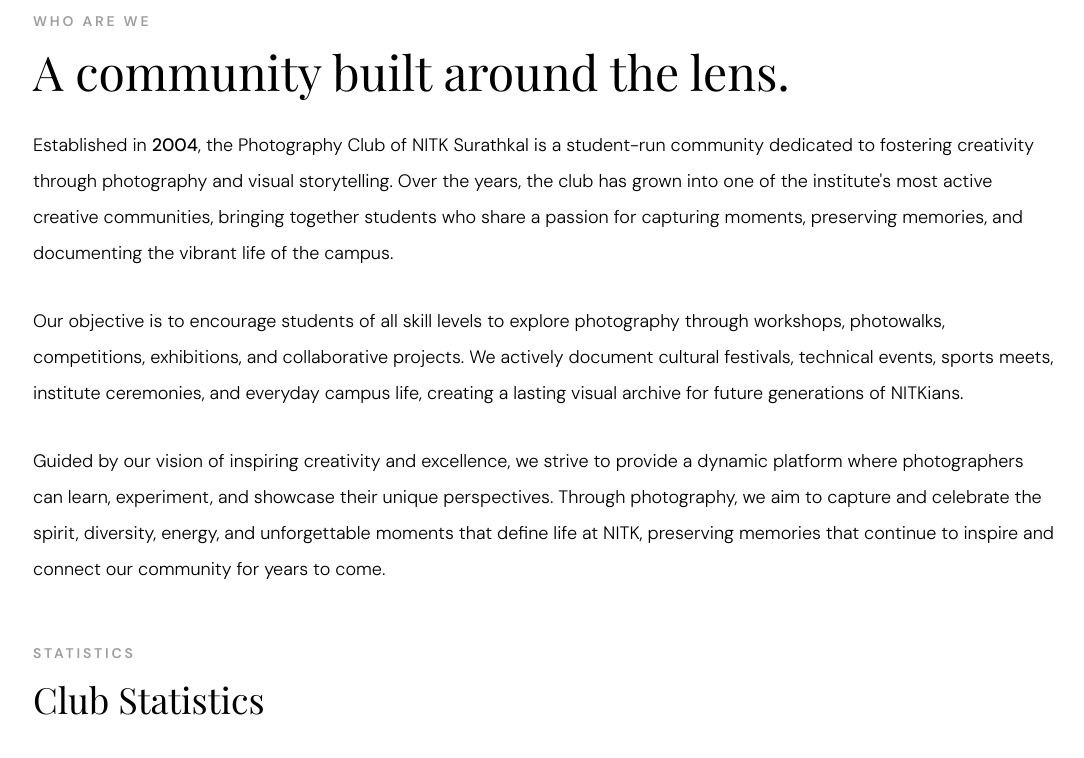
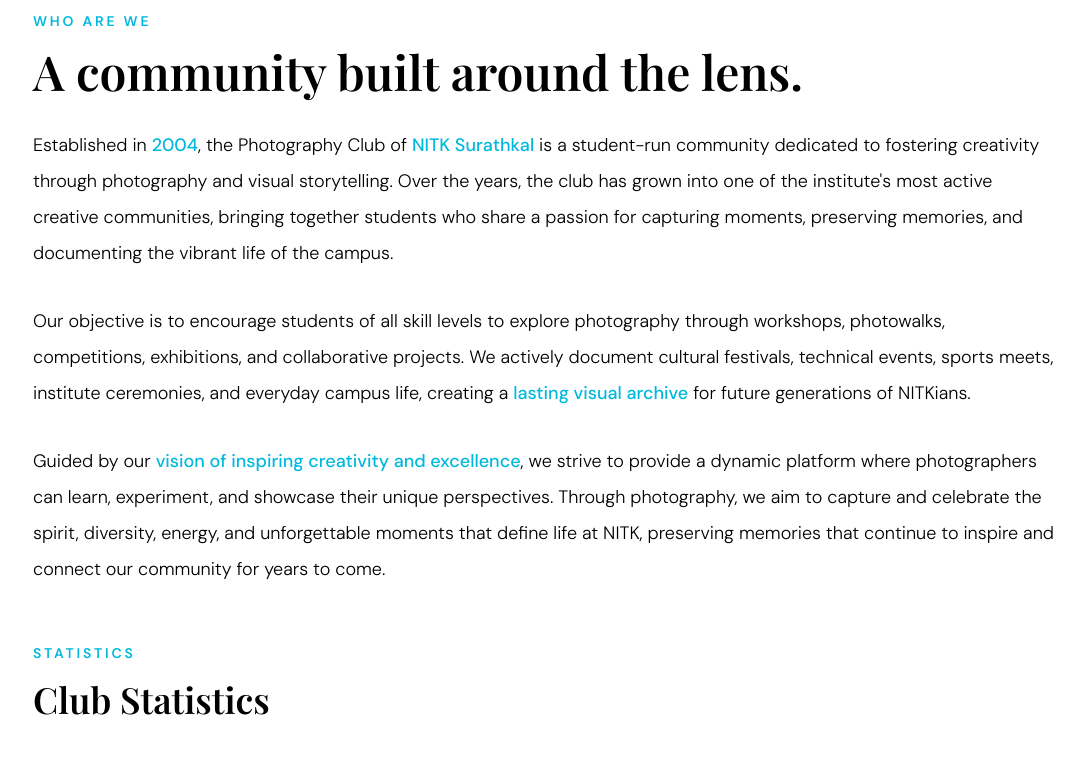
Before and after one commit to nikhileswar-ambati/photography-club-website, a React (Vite) app: page /about in a window 1280 px wide. Shown: the part 560-1318 px from the top of the page, without its empty margins (47-1131 px from the left). Built offline with nearby package versions, Linux system fonts and the light colour scheme; a web font is replaced by a local one.

Commit message:
cover pic

```diff
--- a/src/pages/about_us/aboutus.jsx
+++ b/src/pages/about_us/aboutus.jsx
@@ -1,11 +1,15 @@
 import { useState } from "react";
 import PropTypes from "prop-types";
-import coverImage from "./cover.jpeg";
+import coverImage from "./cover3.jpeg";
 
-function StatCard({ label, value }) {
+function StatCard({ label, value, highlight }) {
   return (
-    <div className="rounded-2xl border border-secondary/20 p-6 text-center">
-      <div className="font-playfair text-4xl md:text-5xl text-primary">
+    <div>
+      <div
+        className={`font-playfair text-3xl md:text-4xl font-semibold ${
+          highlight ? "text-red-500" : "text-primary"
+        }`}
+      >
         {value}
       </div>
 
@@ -19,13 +23,18 @@
 StatCard.propTypes = {
   label: PropTypes.string.isRequired,
   value: PropTypes.oneOfType([PropTypes.string, PropTypes.number]).isRequired,
+  highlight: PropTypes.bool,
+};
+
+StatCard.defaultProps = {
+  highlight: false,
 };
 
 const clubStats = [
-  { label: "Years", value: "20+" },
-  { label: "Members", value: "70+" },
-  { label: "Achievements", value: "12+" },
-  { label: "Events", value: "100+" },
+  { label: "Years", value: "20+", highlight: true },
+  { label: "Members", value: "70+", highlight: true },
+  { label: "Achievements", value: "12+", highlight: true },
+  { label: "Events", value: "100+", highlight: true },
 ];
 
 const achievements = [
@@ -99,7 +108,7 @@
     : achievements.slice(0, 6);
 
   return (
-    <main className="w-full overflow-hidden">
+    <main>
       {/* Hero */}
       <section
         className="relative min-h-[350px] md:min-h-[450px] flex items-center justify-center overflow-hidden text-center"
@@ -118,7 +127,7 @@
 
           <h1 className="font-playfair text-white text-3xl sm:text-4xl md:text-5xl lg:text-6xl leading-tight mt-5">
             The magic of moments,
-            <br/>
+            <br />
             preserved in pixels.
           </h1>
 
@@ -131,26 +140,30 @@
       </section>
 
       <div className="w-full max-w-7xl mx-auto px-6 sm:px-8 md:px-12 lg:px-16 xl:px-20">
-
+        {/* Who Are We */}
         <section className="mt-10 md:mt-14">
-          <p className="text-tertiary uppercase text-sm font-semibold tracking-[0.2em]">
+          <p className="text-[#00B9DD] uppercase text-sm font-semibold tracking-[0.2em]">
             Who Are We
           </p>
 
-          <h2 className="font-playfair text-primary text-3xl md:text-4xl lg:text-5xl leading-tight mt-4">
+          <h2 className="font-playfair font-semibold text-primary text-3xl md:text-4xl lg:text-5xl leading-tight mt-4">
             A community built around the lens.
           </h2>
 
           <div className="max-w-5xl mt-8 text-base sm:text-lg leading-7 sm:leading-8 md:leading-9 text-primary font-light">
             <p>
-              Established in <span className="font-medium">2004</span>, the
-              Photography Club of NITK Surathkal is a student-run community
-              dedicated to fostering creativity through photography and visual
-              storytelling. Over the years, the club has grown into one of the
-              institute&apos;s most active creative communities, bringing
-              together students who share a passion for capturing moments,
-              preserving memories, and documenting the vibrant life of the
-              campus.
+              Established in{" "}
+              <span className="font-medium text-[#00B9DD]">2004</span>, the
+              Photography Club of{" "}
+              <span className="font-medium text-[#00B9DD]">
+                NITK Surathkal
+              </span>{" "}
+              is a student-run community dedicated to fostering creativity
+              through photography and visual storytelling. Over the years, the
+              club has grown into one of the institute&apos;s most active
+              creative communities, bringing together students who share a
+              passion for capturing moments, preserving memories, and
+              documenting the vibrant life of the campus.
             </p>
 
             <p className="mt-8">
@@ -158,29 +171,35 @@
               explore photography through workshops, photowalks, competitions,
               exhibitions, and collaborative projects. We actively document
               cultural festivals, technical events, sports meets, institute
-              ceremonies, and everyday campus life, creating a lasting visual
-              archive for future generations of NITKians.
+              ceremonies, and everyday campus life, creating a{" "}
+              <span className="font-medium text-[#00B9DD]">
+                lasting visual archive
+              </span>{" "}
+              for future generations of NITKians.
             </p>
 
             <p className="mt-8">
-              Guided by our vision of inspiring creativity and excellence,
-              we strive to provide a dynamic platform where photographers can learn,
-              experiment, and showcase their unique perspectives.
+              Guided by our{" "}
+              <span className="font-medium text-[#00B9DD]">
+                vision of inspiring creativity and excellence
+              </span>
+              , we strive to provide a dynamic platform where photographers
+              can learn, experiment, and showcase their unique perspectives.
               Through photography, we aim to capture and celebrate the spirit,
-              diversity, energy, and unforgettable moments that define life at NITK,
-              preserving memories that continue to inspire and connect our community
-              for years to come.
-
+              diversity, energy, and unforgettable moments that define life at
+              NITK, preserving memories that continue to inspire and connect
+              our community for years to come.
             </p>
           </div>
         </section>
 
+        {/* Statistics */}
         <section className="mt-10 md:mt-14">
-          <p className="text-tertiary uppercase text-sm font-semibold tracking-[0.2em]">
+          <p className="text-[#00B9DD] uppercase text-sm font-semibold tracking-[0.2em]">
             Statistics
           </p>
 
-          <h2 className="font-playfair text-primary text-2xl md:text-3xl lg:text-4xl leading-tight mt-4">
+          <h2 className="font-playfair font-semibold text-primary text-2xl md:text-3xl lg:text-4xl leading-tight mt-4">
             Club Statistics
           </h2>
 
@@ -190,17 +209,19 @@
                 key={stat.label}
                 label={stat.label}
                 value={stat.value}
+                highlight={stat.highlight}
               />
             ))}
           </div>
         </section>
 
+        {/* Achievements */}
         <section className="mt-10 md:mt-14 pb-20 md:pb-28">
-          <p className="text-tertiary uppercase text-sm font-semibold tracking-[0.2em]">
+          <p className="text-[#00B9DD] uppercase text-sm font-semibold tracking-[0.2em]">
             Achievements
           </p>
 
-          <h2 className="font-playfair text-primary text-2xl md:text-3xl lg:text-4xl leading-tight mt-4">
+          <h2 className="font-playfair font-semibold text-primary text-2xl md:text-3xl lg:text-4xl leading-tight mt-4">
             What We Have Achieved
           </h2>
 
```
Also changed, not shown: 2 other files (tests, documents, lock files or other folders). Lines whose indentation alone changed are shown as unchanged.
